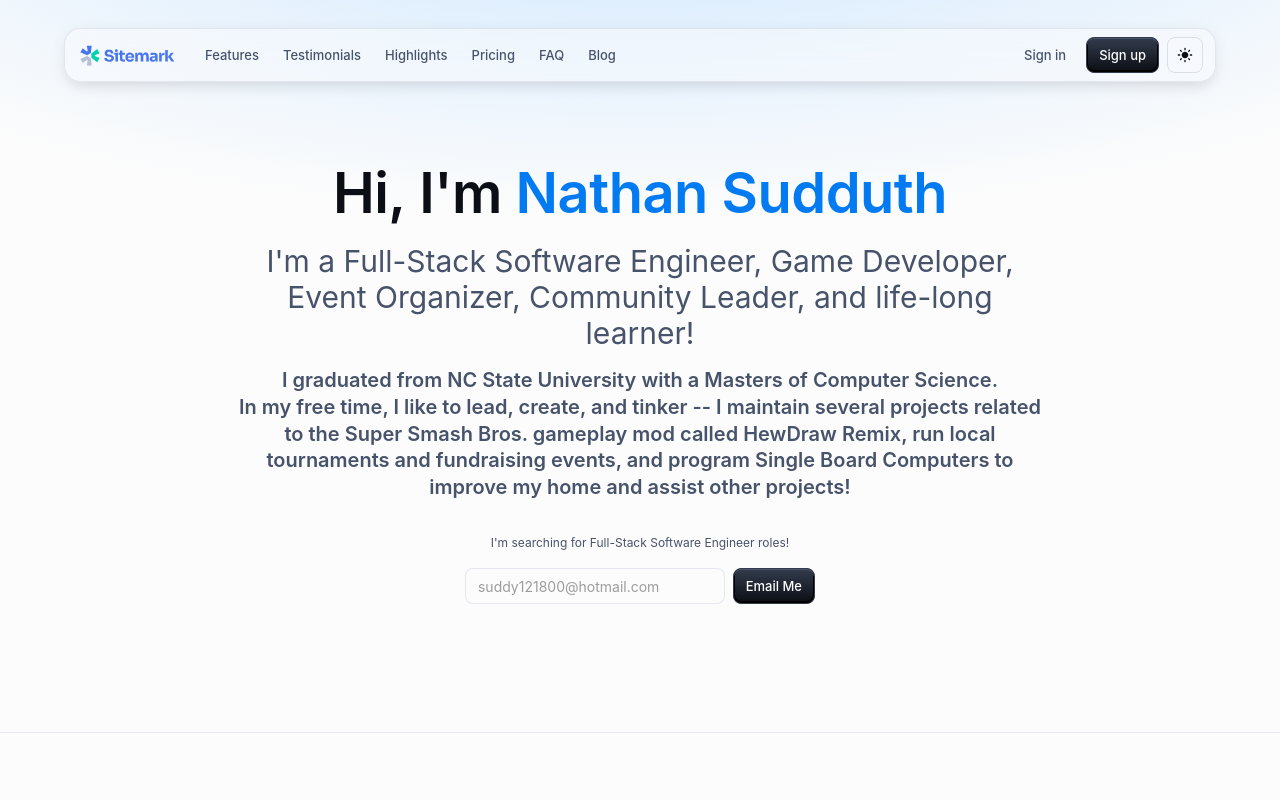
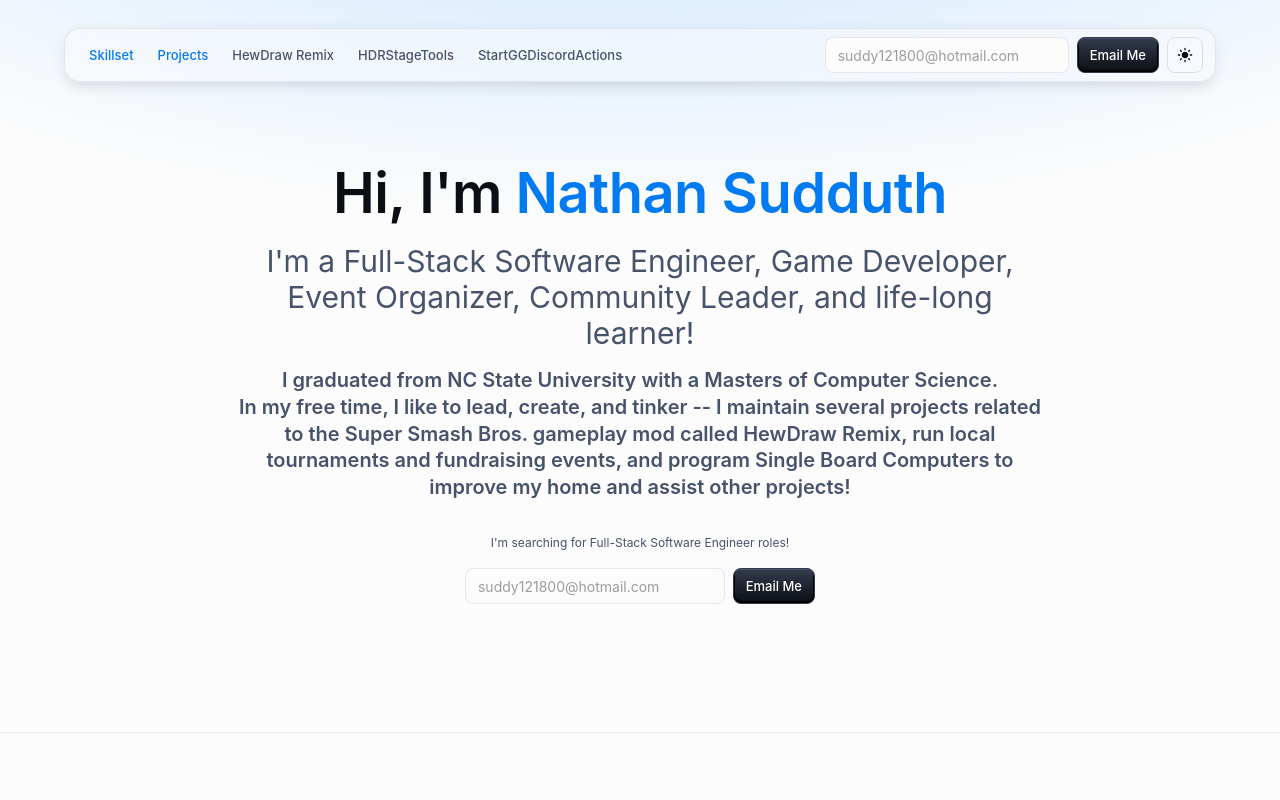
Before and after one commit to SuddyN/Portfolio, a Next.js app: page / in a window 1280 px wide. Shown: the top 800 px of the page. Built offline with nearby package versions, Linux system fonts and the light colour scheme.

Commit message:
rewrite appbar

```diff
--- a/src/components/AboutMe.tsx
+++ b/src/components/AboutMe.tsx
@@ -116,22 +116,16 @@ export default function AboutMe() {
             useFlexGap
             sx={{ width: { xs: '100%', sm: '350px' } }}
           >
-            <InputLabel htmlFor="email-hero" sx={visuallyHidden}>
+            <InputLabel htmlFor="email-aboutme" sx={visuallyHidden}>
               Email
             </InputLabel>
             <TextField
-              id="email-hero"
+              id="email-aboutme"
               hiddenLabel
               size="small"
               variant="outlined"
               placeholder="suddy121800@hotmail.com"
               fullWidth
-              slotProps={{
-                htmlInput: {
-                  autoComplete: 'off',
-                  'aria-label': 'Enter your email address',
-                },
-              }}
               value="suddy121800@hotmail.com"
               disabled
             />
--- a/src/components/AppAppBar.tsx
+++ b/src/components/AppAppBar.tsx
@@ -12,7 +12,9 @@ import Drawer from '@mui/material/Drawer';
 import MenuIcon from '@mui/icons-material/Menu';
 import CloseRoundedIcon from '@mui/icons-material/CloseRounded';
 import ColorModeIconDropdown from '../shared-theme/ColorModeIconDropdown';
-import Sitemark from './SitemarkIcon';
+import InputLabel from '@mui/material/InputLabel';
+import TextField from '@mui/material/TextField';
+import visuallyHidden from '@mui/utils/visuallyHidden';
 
 const StyledToolbar = styled(Toolbar)(({ theme }) => ({
   display: 'flex',
@@ -51,35 +53,41 @@ export default function AppAppBar() {
           <Box
             sx={{ flexGrow: 1, display: 'flex', alignItems: 'center', px: 0 }}
           >
-            <Sitemark />
             <Box sx={{ display: { xs: 'none', md: 'flex' } }}>
-              <Button variant="text" color="info" size="small">
-                Features
-              </Button>
-              <Button variant="text" color="info" size="small">
-                Testimonials
-              </Button>
-              <Button variant="text" color="info" size="small">
-                Highlights
-              </Button>
-              <Button variant="text" color="info" size="small">
-                Pricing
+              <Button
+                variant="text"
+                color="info"
+                size="small"
+                sx={(theme) => ({
+                  color: 'primary.main',
+                  ...theme.applyStyles('dark', {
+                    color: 'primary.light',
+                  }),
+                })}
+              >
+                Skillset
               </Button>
               <Button
                 variant="text"
                 color="info"
                 size="small"
-                sx={{ minWidth: 0 }}
+                sx={(theme) => ({
+                  color: 'primary.main',
+                  ...theme.applyStyles('dark', {
+                    color: 'primary.light',
+                  }),
+                })}
               >
-                FAQ
+                Projects
               </Button>
-              <Button
-                variant="text"
-                color="info"
-                size="small"
-                sx={{ minWidth: 0 }}
-              >
-                Blog
+              <Button variant="text" color="info" size="small">
+                HewDraw Remix
+              </Button>
+              <Button variant="text" color="info" size="small">
+                HDRStageTools
+              </Button>
+              <Button variant="text" color="info" size="small">
+                StartGGDiscordActions
               </Button>
             </Box>
           </Box>
@@ -90,11 +98,29 @@ export default function AppAppBar() {
               alignItems: 'center',
             }}
           >
-            <Button color="primary" variant="text" size="small">
-              Sign in
-            </Button>
-            <Button color="primary" variant="contained" size="small">
-              Sign up
+            <InputLabel htmlFor="email-appbar" sx={visuallyHidden}>
+              Email
+            </InputLabel>
+            <TextField
+              id="email-appbar"
+              hiddenLabel
+              size="small"
+              variant="outlined"
+              placeholder="suddy121800@hotmail.com"
+              fullWidth
+              value="suddy121800@hotmail.com"
+              disabled
+            />
+            <Button
+              variant="contained"
+              color="primary"
+              size="small"
+              sx={{ minWidth: 'fit-content' }}
+              onClick={(e) => {
+                window.open('mailto:suddy121800@hotmail.com', '_blank');
+              }}
+            >
+              Email Me
             </Button>
             <ColorModeIconDropdown />
           </Box>
@@ -125,23 +151,57 @@ export default function AppAppBar() {
                   </IconButton>
                 </Box>
 
-                <MenuItem>Features</MenuItem>
-                <MenuItem>Testimonials</MenuItem>
-                <MenuItem>Highlights</MenuItem>
-                <MenuItem>Pricing</MenuItem>
-                <MenuItem>FAQ</MenuItem>
-                <MenuItem>Blog</MenuItem>
+                <MenuItem
+                  sx={(theme) => ({
+                    color: 'primary.main',
+                    ...theme.applyStyles('dark', {
+                      color: 'primary.light',
+                    }),
+                  })}
+                >
+                  Skillset
+                </MenuItem>
+                <MenuItem
+                  sx={(theme) => ({
+                    color: 'primary.main',
+                    ...theme.applyStyles('dark', {
+                      color: 'primary.light',
+                    }),
+                  })}
+                >
+                  Projects
+                </MenuItem>
+                <MenuItem>HewDraw Remix</MenuItem>
+                <MenuItem>HDRStageTools</MenuItem>
+                <MenuItem>StartGGDiscordActions</MenuItem>
                 <Divider sx={{ my: 3 }} />
-                <MenuItem>
-                  <Button color="primary" variant="contained" fullWidth>
-                    Sign up
-                  </Button>
-                </MenuItem>
-                <MenuItem>
-                  <Button color="primary" variant="outlined" fullWidth>
-                    Sign in
-                  </Button>
-                </MenuItem>
+                <InputLabel htmlFor="email-menu" sx={visuallyHidden}>
+                  Email
+                </InputLabel>
+                <TextField
+                  id="email-menu"
+                  hiddenLabel
+                  size="small"
+                  variant="outlined"
+                  placeholder="suddy121800@hotmail.com"
+                  fullWidth
+                  value="suddy121800@hotmail.com"
+                  disabled
+                  sx={{ pb: 1 }}
+                />
+                <Button
+                  variant="contained"
+                  color="primary"
+                  fullWidth
+                  size="small"
+                  sx={{ minWidth: 'fit-content' }}
+                  onClick={(e) => {
+                    window.open('mailto:suddy121800@hotmail.com', '_blank');
+                  }}
+                >
+                  Email Me
+                </Button>
+                <MenuItem></MenuItem>
               </Box>
             </Drawer>
           </Box>
```
